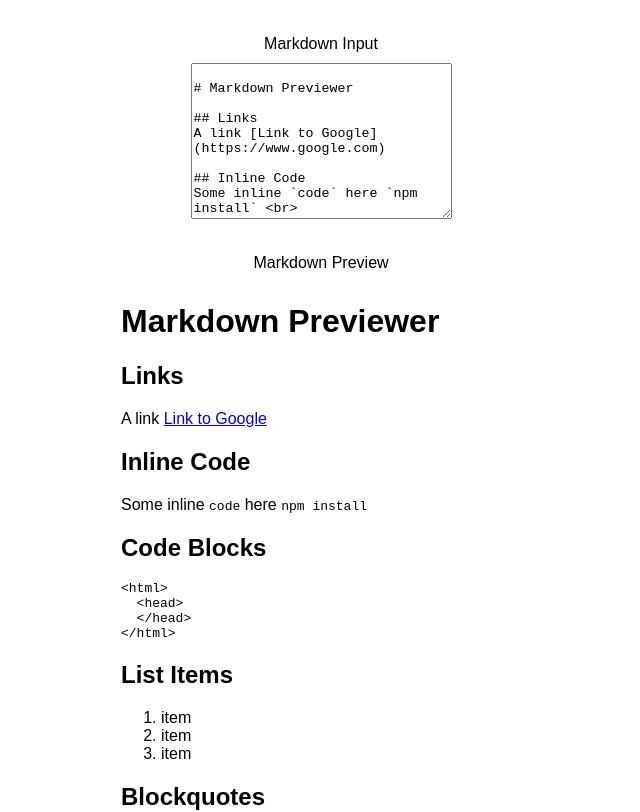
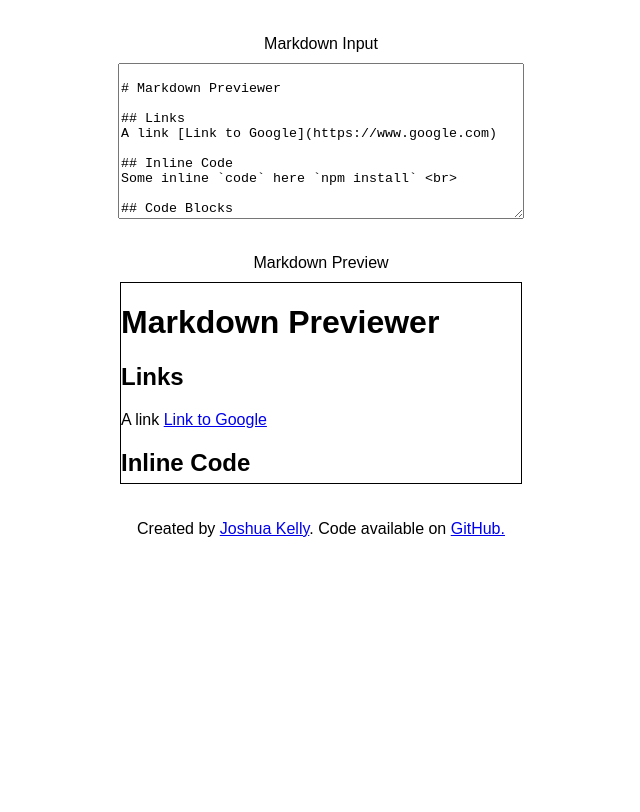
Before and after one commit to hewhodevs/markdown-previewer, a React (Create React App) app: page / in a window 1280 px wide. Shown: the top 812 px of the page, without its empty margins (319-959 px from the left). Built offline with nearby package versions, Linux system fonts and the light colour scheme.

Commit message:
added footer. excluded build folder from git.

```diff
--- a/src/MarkdownPreviewer.jsx
+++ b/src/MarkdownPreviewer.jsx
@@ -55,11 +55,17 @@ const TextAreaContainer = styled.div`
   flex-direction: column;
   margin-top: 10px;
   margin-bottom: 20px;
+  width: 400px;
+  textarea {
+    width: 100%;
+  }
 `;
 
 const PreviewContainer = styled.div`
   width: 400px;
   height: 200px;
+  border: 1px solid black;
+  overflow-y: scroll;
 `;
 
 const StyledLabel = styled.label`
@@ -133,6 +139,9 @@ class MarkdownPreviewer extends React.Component {
             dangerouslySetInnerHTML={{ __html: this.state.markupPreview }}
           ></PreviewContainer>
         </TextAreaContainer>
+        <footer>
+          <p>Created by <a href="https://github.com/hewhodevs">Joshua Kelly</a>. Code available on <a href="https://github.com/hewhodevs/markdown-previewer">GitHub.</a></p>
+        </footer>
       </MarkdownPreviewerContainer>
     );
   }
```
Also changed, not shown: 1 other file (tests, documents, lock files or other folders).
